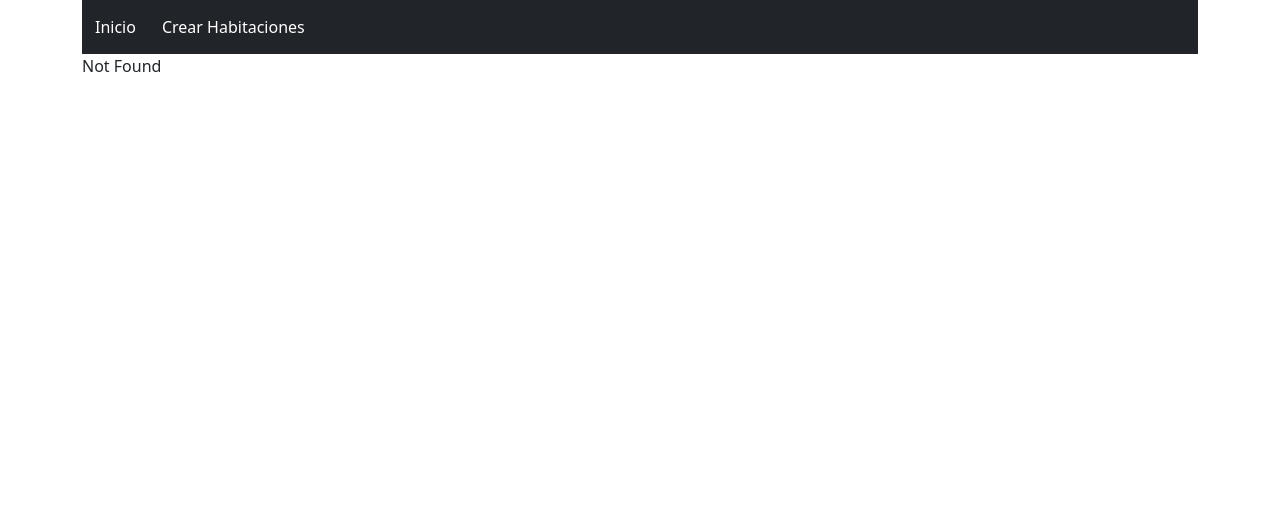
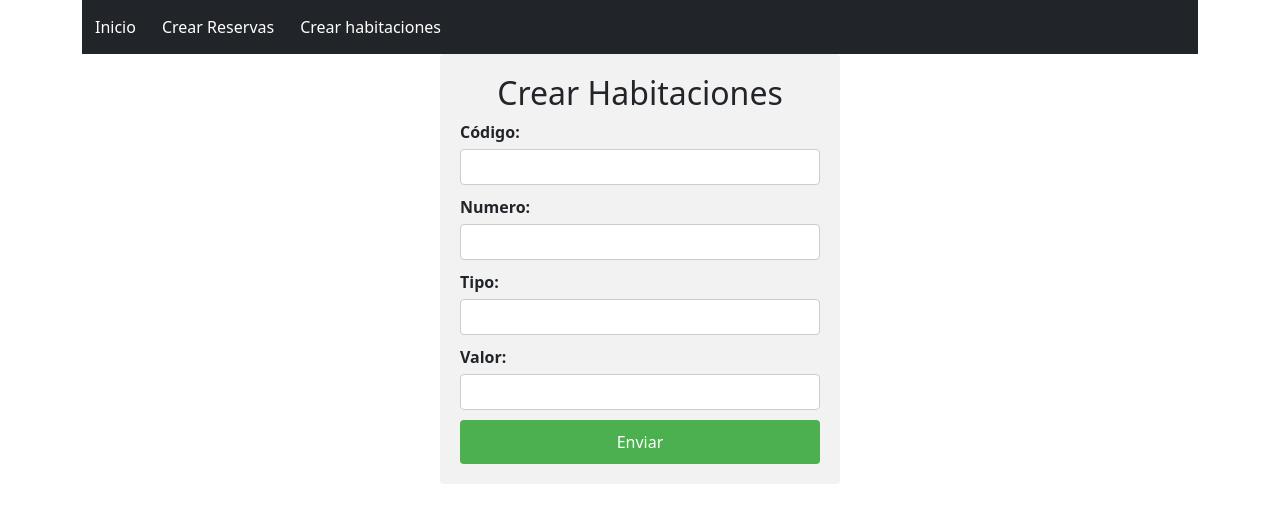
Before and after one commit to ivanlafa/Rubricaweb2_corte2, a React (Vite) app in the folder client/: page /habitaciones in a window 1280 px wide. Before the commit this address had no page. Shown: the top 522 px of the page. Built offline with nearby package versions, Linux system fonts and the light colour scheme.

Commit message:
Front -> reservas yy habitaciones fin

```diff
--- a/client/src/App.jsx
+++ b/client/src/App.jsx
@@ -1,9 +1,12 @@
 
 import {Routes,Route} from 'react-router-dom'
 import Habitaciones from './pages/Habitaciones'
-import Formulario from './pages/Formulario'
+import FrmReservas from './pages/FrmReservas'
 import Notfound from './pages/Notfound'
 import NavBar from './components/NavBar'
+import Frmhabitaciones from './pages/Frmhabitaciones'
+
+
 
 function App() {
 
@@ -13,7 +16,8 @@ function App() {
     <NavBar/>
     <Routes>
       <Route path='/' element={<Habitaciones/>}/>
-      <Route path='/nuevo' element={<Formulario/>}/>
+      <Route path='/nuevo' element={<FrmReservas/>}/>
+      <Route path='/habitaciones' element={<Frmhabitaciones/>}/>
       <Route path='*' element={<Notfound/>}/>
     </Routes>
     </div>
--- a/client/src/components/NavBar.jsx
+++ b/client/src/components/NavBar.jsx
@@ -6,7 +6,8 @@ const NavBar = () => {
     <div className='navbar navbar-dark bg-dark'>
         <div className='d-flex'>
         <Link className='btn btn-dark' to="/"> Inicio</Link>
-      <Link className='btn btn-dark' to="/nuevo">Crear Habitaciones</Link>
+      <Link className='btn btn-dark' to="/nuevo">Crear Reservas</Link>
+      <Link className='btn btn-dark ' to="/habitaciones">Crear habitaciones</Link>
         </div>
     </div>
   )
--- a/client/src/pages/Formulario.jsx
+++ /dev/null
@@ -1,101 +0,0 @@
-import React from "react";
-import { useState } from "react";
-import "../styless/styless.css";
-import { Formik, Form } from "formik";
-
-const Formulario = () => {
-  const [codigoHabitacion, setCodigoHabitacion] = useState("");
-  const [nombreCliente, setNombreCliente] = useState("");
-  const [telefonoCliente, setTelefonoCliente] = useState("");
-  const [fechaReservacion, setFechaReservacion] = useState("");
-  const [fechaEntrada, setFechaEntrada] = useState("");
-  const [fechaSalida, setFechaSalida] = useState("");
-
-  const handleSubmit = (event) => {
-    event.preventDefault();
-  };
-
-  return (
-    <div className="formulario-container">
-      <Formik
-      initialValues={{
-        codigo_habitacion:"",
-        nombre_cliente:"",
-        telefono_cliente: "",
-        fecha_reservacion:"",
-        fecha_entrada:"",
-        fecha_salida:""
-
-    }}>
-        <Form>
-          <h2>Reservación de Habitación</h2>
-          <form onSubmit={handleSubmit}>
-            <label htmlFor="codigo_habitacion">Código de Habitación:</label>
-            <input
-              type="text"
-              id="codigo_habitacion"
-              name="codigo_habitacion"
-              value={codigoHabitacion}
-              onChange={(e) => setCodigoHabitacion(e.target.value)}
-              required
-            />
-
-            <label htmlFor="nombre_cliente">Nombre del Cliente:</label>
-            <input
-              type="text"
-              id="nombre_cliente"
-              name="nombre_cliente"
-              value={nombreCliente}
-              onChange={(e) => setNombreCliente(e.target.value)}
-              required
-            />
-
-            <label htmlFor="telefono_cliente">Teléfono del Cliente:</label>
-            <input
-              type="tel"
-              id="telefono_cliente"
-              name="telefono_cliente"
-              value={telefonoCliente}
-              onChange={(e) => setTelefonoCliente(e.target.value)}
-              required
-            />
-
-            <label htmlFor="fecha_reservacion">Fecha de Reservación:</label>
-            <input
-              type="date"
-              id="fecha_reservacion"
-              name="fecha_reservacion"
-              value={fechaReservacion}
-              onChange={(e) => setFechaReservacion(e.target.value)}
-              required
-            />
-
-            <label htmlFor="fecha_entrada">Fecha de Entrada:</label>
-            <input
-              type="date"
-              id="fecha_entrada"
-              name="fecha_entrada"
-              value={fechaEntrada}
-              onChange={(e) => setFechaEntrada(e.target.value)}
-              required
-            />
-
-            <label htmlFor="fecha_salida">Fecha de Salida:</label>
-            <input
-              type="date"
-              id="fecha_salida"
-              name="fecha_salida"
-              value={fechaSalida}
-              onChange={(e) => setFechaSalida(e.target.value)}
-              required
-            />
-
-            <input type="submit" value="Enviar" />
-          </form>
-        </Form>
-      </Formik>
-    </div>
-  );
-};
-
-export default Formulario;
--- /dev/null
+++ b/client/src/pages/Frmhabitaciones.jsx
@@ -0,0 +1,87 @@
+import React from 'react'
+
+import { useState } from "react";
+import "../styless/styless.css";
+import { Formik, Form } from "formik";
+
+
+
+const Frmhabitaciones = () => {
+    // const [codigo, setCodigo] = useState("");
+    // const [codigoHabitacion, setCodigoHabitacion] = useState("");
+    // const [nombreCliente, setNombreCliente] = useState("");
+    // const [telefonoCliente, setTelefonoCliente] = useState("");
+    // const [fechaReservacion, setFechaReservacion] = useState("");
+    // const [fechaEntrada, setFechaEntrada] = useState("");
+    // const [fechaSalida, setFechaSalida] = useState("");
+    const [codigo,setCodigo] = useState ("");
+    const [numero,setNumero] = useState("");
+    const [tipo, setTipo] = useState("");
+    const [valor, setValor] = useState("");
+
+    const handleSubmit = (event) => {
+        event.preventDefault();
+        // Lógica de envío del formulario o llamada a una función de manejo de datos
+      };
+   return (
+    <div className="formulario-container">
+    <Formik
+      initialValues={{
+       codigo:"",
+       numero:"",
+       tipo:"",
+       valor:""
+      }}
+      onSubmit={handleSubmit}
+    >
+      <Form>
+        <h2>Crear Habitaciones</h2>
+
+        <label htmlFor="codigo">Código:</label>
+        <input
+          type="text"
+          id="codigo"
+          name="codigo"
+          value={codigo}
+          onChange={(e) => setCodigo(e.target.value)}
+          required
+        />
+
+        <label htmlFor="codigo">Numero:</label>
+        <input
+          type="text"
+          id="numero"
+          name="numero"
+          value={numero}
+          onChange={(e) => setNumero(e.target.value)}
+          required
+        />
+
+<label htmlFor="codigo">Tipo:</label>
+        <input
+          type="text"
+          id="tipo"
+          name="tipo"
+          value={tipo}
+          onChange={(e) => setTipo(e.target.value)}
+          required
+        />
+
+<label htmlFor="valor">Valor:</label>
+        <input
+          type="text"
+          id="valor"
+          name="valor"
+          value={valor}
+          onChange={(e) => setValor(e.target.value)}
+          required
+        />
+
+        <input type="submit" value="Enviar" />
+      </Form>
+    </Formik>
+  </div>
+  )
+}
+
+export default Frmhabitaciones
--- /dev/null
+++ b/client/src/pages/Frmreservas.jsx
@@ -0,0 +1,114 @@
+import React from "react";
+import { useState } from "react";
+import "../styless/styless.css";
+import { Formik, Form } from "formik";
+
+const FrmReservas = () => {
+  const [codigo, setCodigo] = useState("");
+  const [codigoHabitacion, setCodigoHabitacion] = useState("");
+  const [nombreCliente, setNombreCliente] = useState("");
+  const [telefonoCliente, setTelefonoCliente] = useState("");
+  const [fechaReservacion, setFechaReservacion] = useState("");
+  const [fechaEntrada, setFechaEntrada] = useState("");
+  const [fechaSalida, setFechaSalida] = useState("");
+
+  const handleSubmit = (event) => {
+    event.preventDefault();
+    // Lógica de envío del formulario o llamada a una función de manejo de datos
+  };
+
+  return (
+    <div className="formulario-container">
+      <Formik
+        initialValues={{
+          codigo: "",
+          codigo_habitacion: "",
+          nombre_cliente: "",
+          telefono_cliente: "",
+          fecha_reservacion: "",
+          fecha_entrada: "",
+          fecha_salida: ""
+        }}
+        onSubmit={handleSubmit}
+      >
+        <Form>
+          <h2>Crear Reservas</h2>
+
+          <label htmlFor="codigo">Código:</label>
+          <input
+            type="text"
+            id="codigo"
+            name="codigo"
+            value={codigo}
+            onChange={(e) => setCodigo(e.target.value)}
+            required
+          />
+
+          <label htmlFor="codigo_habitacion">Código de Habitación:</label>
+          <input
+            type="text"
+            id="codigo_habitacion"
+            name="codigo_habitacion"
+            value={codigoHabitacion}
+            onChange={(e) => setCodigoHabitacion(e.target.value)}
+            required
+          />
+
+          <label htmlFor="nombre_cliente">Nombre del Cliente:</label>
+          <input
+            type="text"
+            id="nombre_cliente"
+            name="nombre_cliente"
+            value={nombreCliente}
+            onChange={(e) => setNombreCliente(e.target.value)}
+            required
+          />
+
+          <label htmlFor="telefono_cliente">Teléfono del Cliente:</label>
+          <input
+            type="tel"
+            id="telefono_cliente"
+            name="telefono_cliente"
+            value={telefonoCliente}
+            onChange={(e) => setTelefonoCliente(e.target.value)}
+            required
+          />
+
+          <label htmlFor="fecha_reservacion">Fecha de Reservación:</label>
+          <input
+            type="date"
+            id="fecha_reservacion"
+            name="fecha_reservacion"
+            value={fechaReservacion}
+            onChange={(e) => setFechaReservacion(e.target.value)}
+            required
+          />
+
+          <label htmlFor="fecha_entrada">Fecha de Entrada:</label>
+          <input
+            type="date"
+            id="fecha_entrada"
+            name="fecha_entrada"
+            value={fechaEntrada}
+            onChange={(e) => setFechaEntrada(e.target.value)}
+            required
+          />
+
+          <label htmlFor="fecha_salida">Fecha de Salida:</label>
+          <input
+            type="date"
+            id="fecha_salida"
+            name="fecha_salida"
+            value={fechaSalida}
+            onChange={(e) => setFechaSalida(e.target.value)}
+            required
+          />
+
+          <input type="submit" value="Enviar" />
+        </Form>
+      </Formik>
+    </div>
+  );
+};
+
+export default FrmReservas;
--- a/client/src/pages/Habitaciones.jsx
+++ b/client/src/pages/Habitaciones.jsx
@@ -3,7 +3,12 @@ import React from 'react'
 const Habitaciones = () => {
   return (
     <div>
-      <p>Habitaciones</p>
+      <p>Mostrar las habitaciones y reservas con botones Guardar,Actualizar, y Eliminar </p><br />
+      <p>
+        RESERVAS -----
+        GET/rooms : consulta todas las habitaciones
+GET/rooms/:codigo : consulta la habitacion correspondiente al código
+POST/rooms : Crea una nueva habitación</p>
     </div>
   )
 }
```
